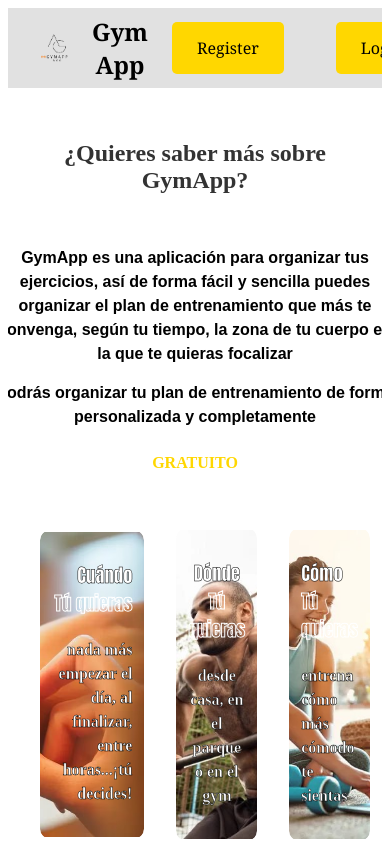
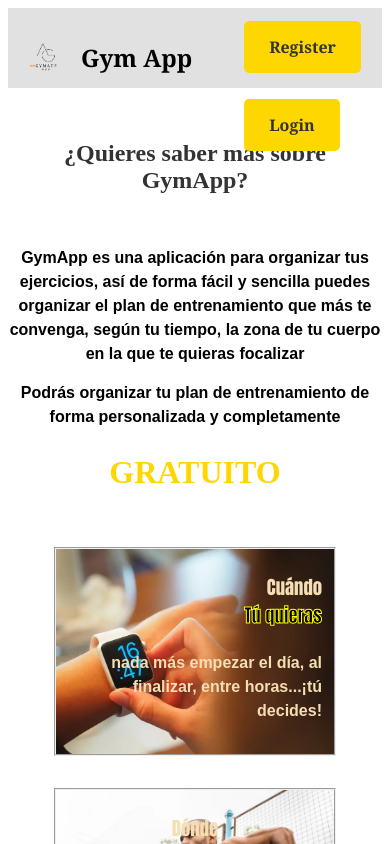
Before and after one commit to Blas93/APP_GYM, a React (Vite) app in the folder Front-GymApp/: page / in a window 390 px wide. Shown: the top 844 px of the page. Built offline with nearby package versions, Linux system fonts and the light colour scheme.

Commit message:
mejorado el css responsive

```diff
--- a/Front-GymApp/src/Css/Auth.css
+++ b/Front-GymApp/src/Css/Auth.css
@@ -69,3 +69,36 @@ p#login {
     border-radius: 10px; /* Cambia las esquinas redondeadas al pasar el cursor */
     outline-offset: 3px;
   }
+
+
+  /* Estilos generales para los elementos li */
+.nav {
+    list-style: none;
+    padding: 0;
+    margin: 0;
+    display: flex;
+  }
+
+  .list-link {
+    margin-right: 20px; /* Espacio entre los elementos li */
+  }
+
+  .link {
+    text-decoration: none;
+    color: #333;
+    font-weight: bold;
+  }
+
+  /* Media query para pantallas más pequeñas */
+  @media (max-width: 600px) {
+    .nav {
+      flex-direction: column; /* Cambia la dirección del flex container a columna */
+      align-items: center; /* Centra los elementos en el eje transversal (vertical) */
+    }
+
+    .list-link {
+      margin-right: 0; /* Elimina el espacio entre elementos li */
+      margin-bottom: 10px; /* Agrega un espacio inferior entre elementos li en pantallas pequeñas */
+      width: 100%; /* Asegura que cada elemento li ocupe el 100% del ancho disponible */
+    }
+  }
--- a/Front-GymApp/src/Css/Header.css
+++ b/Front-GymApp/src/Css/Header.css
@@ -14,6 +14,14 @@ header {
 
 }
 
+
+@media screen and (max-width: 600px) {
+  header {
+    padding: 5px;
+
+    align-items: flex-start;
+  }
+}
 
  a {
     color: #000000;
@@ -71,20 +79,9 @@ a{
 }
 
 /* Estilo para cuando el cursor pasa sobre los enlaces */
-.link-r:hover,
-.link-l:hover {
-  background-color: #333;
-  color: #fff;
-  transform: scale(1.1);
-}
 
-/* Estilo para los enlaces activos (por ejemplo, cuando la página actual es "/register" o "/login") */
-.link-r.active,
-.link-l.active {
-  background-color: #333;
-  color: #fff;
-  transform: scale(1.1);
-}
+
+
 
 /* Estilo para la lista y elementos de lista */
 .nav {
--- a/Front-GymApp/src/Css/HomePagePublic.css
+++ b/Front-GymApp/src/Css/HomePagePublic.css
@@ -14,7 +14,7 @@ h1.titulo-principal {
 
 
 .gratuito {
-    font-size: 1em;
+    font-size: 2em;
     font-weight: bold;
     color: #FFD700;
     text-align: center;
@@ -46,7 +46,9 @@ h1.titulo-principal {
     text-align: right;
     width: auto;
     height: auto;
+
 }
+
 
 #label-donde {
     background-image: url(../imageneshomepublic/dondequieras.png);
@@ -73,9 +75,13 @@ h1.titulo-principal {
     margin: 1rem;
     text-align: left;
     width: auto;
-    height: auto;
+    height: 185px;
 }
 
+h4{
+    font-family: Arial, Helvetica, sans-serif;
+    color: wheat;
+}
 
 span {
     display: block;
@@ -83,32 +89,18 @@ span {
 
 /*formato del texto de las tres etiquetas:*/
 .text-white {
-    color: white;
+    color: wheat;
 }
 
-h3 {
-    font-weight: bold;
-    -webkit-text-stroke: 0.03rem black;
+
+
+.text-white-outliner {
+    -webkit-text-stroke: 1px yellow;
+    /*esta propiedad es para poder poner de color el borde de la letra*/
 }
 
-.text-white-outliner {
-    -webkit-text-stroke: 1px white;
-    /*esta propiedad es para poder poner de color el borde de la letra*/
-    color: transparent;
-}
 
-fieldset {
-    border: 2px solid transparent; /* Amarillo */
-    padding: 10px;
-    border-radius: 10px;
-    width: calc(33.3333% - 20px); /* El 20px es la suma de los márgenes horizontales */
-    box-sizing: border-box;
-}
-h4 {
-    color: white;
-    -webkit-text-stroke: 0.03rem black;
 
-}
 
 p {
     align-content: center;
@@ -117,38 +109,29 @@ p {
     width: 1rem;
     height: 1rem;
 }
+
 .home-public-blocks {
     display: flex;
-    justify-content: space-between;
-    background-color: white;
-    width: 100%;
-    align-items: center;
-
+    flex-wrap: wrap;
+    justify-content: space-around; /* Ajusta según tus necesidades */
   }
 
-/* Asegura que cada bloque dentro de .home-public-blocks ocupe el ancho completo */
   .home-public-blocks fieldset {
-    width: 100%;
+    flex: 1 1 30%; /* Ajusta según tus necesidades */
+    max-width: calc(33.3333% - 20px);
+    margin: 10px;
   }
 
-@media (max-width: 325px){
-    .home-public-blocks{
-    display: flex; /*coloca en bloque las cajas*/
-    justify-content: space-between; /*separa a la misma distancia las cajas entre si*/
-    margin-top: 30px;
-    width: 100%;
+  @media (max-width: 768px) {
+    .home-public-blocks fieldset {
+      flex: 1 1 45%; /* Ajusta según tus necesidades para dispositivos más pequeños */
+      max-width: calc(50% - 20px);
     }
-    .home-public{
-    box-sizing: content-box;
-    width: 100%;
-    height: 100%;
   }
 
- fieldset {
-    border: 2px solid #FFD700; /* Amarillo */
-    padding: 15px;
-    border-radius: 10px;
-    width: calc(33.3333% - 20px); /* El 20px es la suma de los márgenes horizontales */
-    box-sizing: border-box;
+  @media (max-width: 480px) {
+    .home-public-blocks fieldset {
+      flex: 1 1 100%; /* Ajusta según tus necesidades para dispositivos aún más pequeños */
+      max-width: calc(100% - 20px);
     }
   }
--- a/Front-GymApp/src/Css/LoginPage.css
+++ b/Front-GymApp/src/Css/LoginPage.css
@@ -71,3 +71,8 @@ input#password{
     font-weight: bold; /* Texto en negrita para el mensaje de error */
     margin-top: 10px; /* Espaciado superior del mensaje de error */
   }
+   label#email{
+    display: block;
+    font-weight: bold;
+    line-height: 1.5;
+   }
--- a/Front-GymApp/src/Css/RegisterPage.css
+++ b/Front-GymApp/src/Css/RegisterPage.css
@@ -24,7 +24,6 @@ label {
   display: block; /* Muestra cada etiqueta en una línea separada */
   margin-bottom: 10px; /* Espaciado inferior entre etiquetas */
   font-weight: bold; /* Texto en negrita para etiquetas */
-  padding: 10px;
   line-height: 1.5;
 }
 /* Estilos para el mensaje de error */
@@ -50,5 +49,10 @@ h1#registro{
   background-color: transparent; /* Fondo amarillo */
   font-weight: bold;
   font-size: 16px;
+  padding: 10px 20px;
 
 }
+
+input#name{
+  margin-top: 0.5rem;
+}
--- a/Front-GymApp/src/pages/LoginPage.jsx
+++ b/Front-GymApp/src/pages/LoginPage.jsx
@@ -27,7 +27,7 @@ export const LoginPage = () => {
     <h1 id='accesso'> Acceso al área privada </h1>
     <form id='login' onSubmit={handleSubmit}>
         <fieldset>
-            <label htmlFor ="email">Email:</label>
+            <label id='email' htmlFor ="email">Email:</label>
             <input
             type="email"
             id="email"
```
Lines whose indentation alone changed are shown as unchanged.
